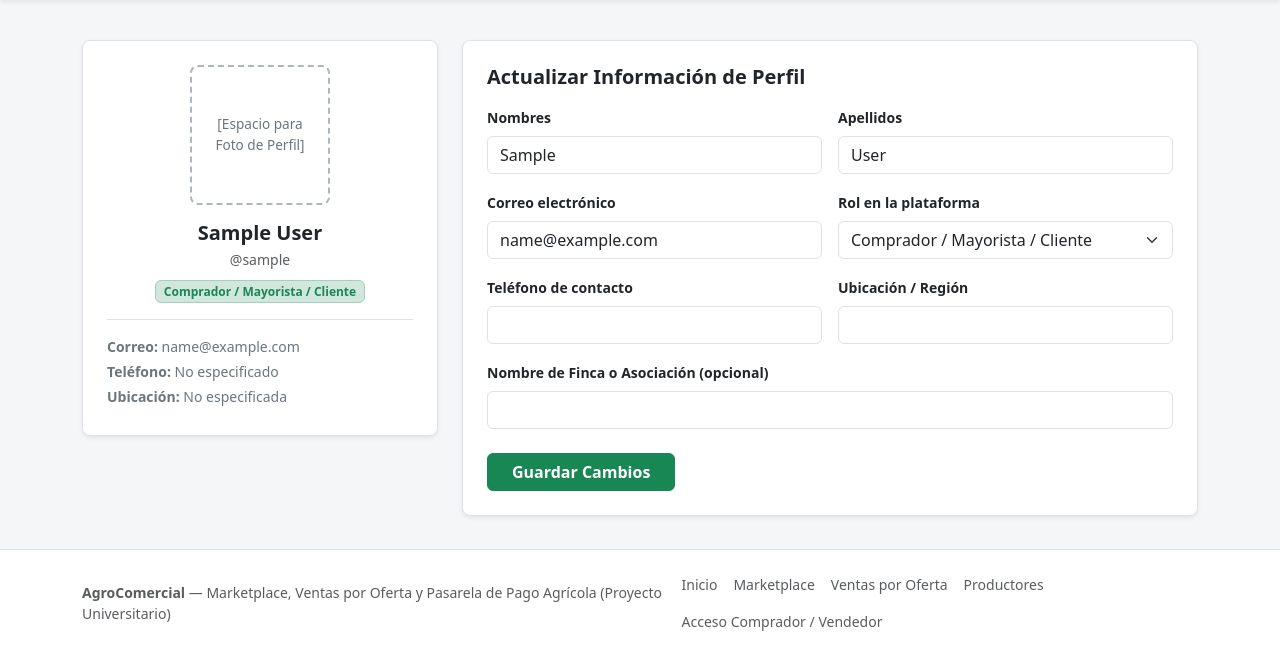
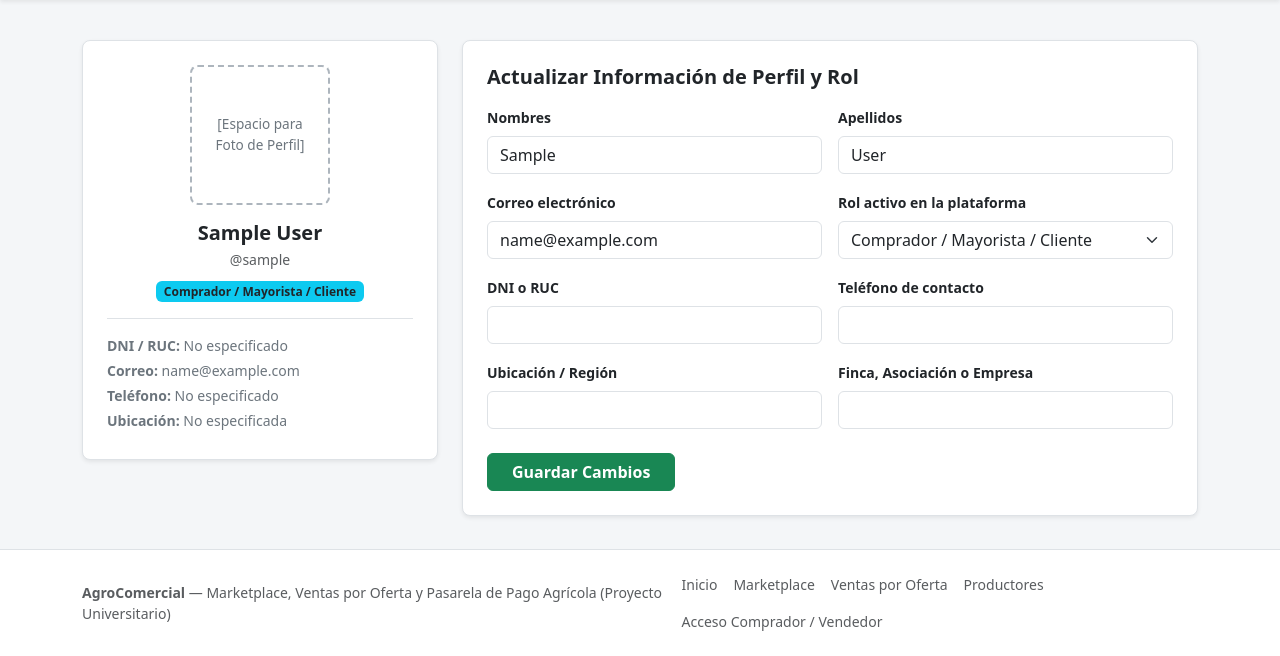
Before and after one commit to fabrizio1350/AGRO-COMERCIAL, a Django app: page /perfil/ in a window 1280 px wide. Shown: the part 144-800 px from the top of the page. Run offline with Django 5.2, Linux system fonts and the light colour scheme; the visitor is signed in with stand-in values (Sample User, id 1); data comes from the database, SQL or seed files in the repository; data that the repository does not hold is empty.

Commit message:
agregando campo ruc o dni en la vista de perfil

```diff
--- a/templates/perfil.html
+++ b/templates/perfil.html
@@ -11,16 +11,17 @@
             </div>
             <h4 class="h5 fw-bold mb-1">{{ user.first_name|default:user.username }} {{ user.last_name }}</h4>
             <p class="text-muted small mb-2">@{{ user.username }}</p>
-            <span class="badge bg-success-subtle text-success border border-success-subtle mb-3">
+            <span class="badge {% if perfil.rol == 'PRODUCTOR' %}bg-success{% else %}bg-info text-dark{% endif %} mb-3">
                 {{ perfil.get_rol_display }}
             </span>
 
             <div class="border-top pt-3 text-start small text-secondary">
+                <div class="mb-1"><strong>DNI / RUC:</strong> {{ perfil.ruc_dni|default:"No especificado" }}</div>
                 <div class="mb-1"><strong>Correo:</strong> {{ user.email|default:"No especificado" }}</div>
                 <div class="mb-1"><strong>Teléfono:</strong> {{ perfil.telefono|default:"No especificado" }}</div>
                 <div class="mb-1"><strong>Ubicación:</strong> {{ perfil.ubicacion|default:"No especificada" }}</div>
                 {% if perfil.nombre_finca %}
-                <div><strong>Finca / Asociación:</strong> {{ perfil.nombre_finca }}</div>
+                <div><strong>Finca / Empresa:</strong> {{ perfil.nombre_finca }}</div>
                 {% endif %}
             </div>
         </div>
@@ -28,7 +29,7 @@
 
     <div class="col-md-8">
         <div class="bg-white border rounded-3 p-4 shadow-sm">
-            <h3 class="h5 fw-bold mb-3">Actualizar Información de Perfil</h3>
+            <h3 class="h5 fw-bold mb-3">Actualizar Información de Perfil y Rol</h3>
             <form method="post">
                 {% csrf_token %}
                 <div class="row g-3">
@@ -45,8 +46,12 @@
                         {{ form.email }}
                     </div>
                     <div class="col-md-6">
-                        <label class="form-label small fw-semibold">Rol en la plataforma</label>
+                        <label class="form-label small fw-semibold">Rol activo en la plataforma</label>
                         {{ form.rol }}
+                    </div>
+                    <div class="col-md-6">
+                        <label class="form-label small fw-semibold">DNI o RUC</label>
+                        {{ form.ruc_dni }}
                     </div>
                     <div class="col-md-6">
                         <label class="form-label small fw-semibold">Teléfono de contacto</label>
@@ -56,8 +61,8 @@
                         <label class="form-label small fw-semibold">Ubicación / Región</label>
                         {{ form.ubicacion }}
                     </div>
-                    <div class="col-12">
-                        <label class="form-label small fw-semibold">Nombre de Finca o Asociación (opcional)</label>
+                    <div class="col-md-6">
+                        <label class="form-label small fw-semibold">Finca, Asociación o Empresa</label>
                         {{ form.nombre_finca }}
                     </div>
                 </div>
```
